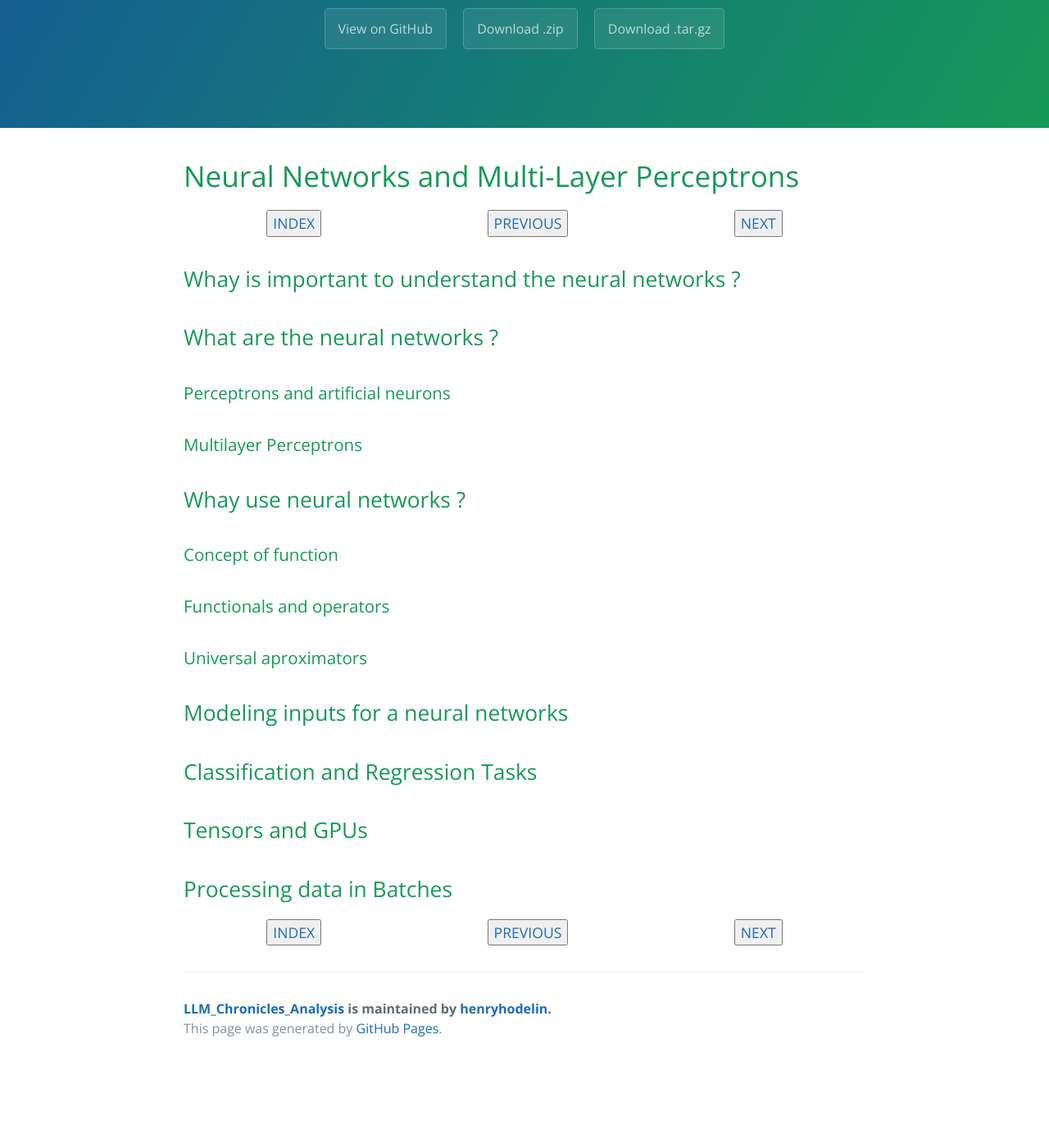
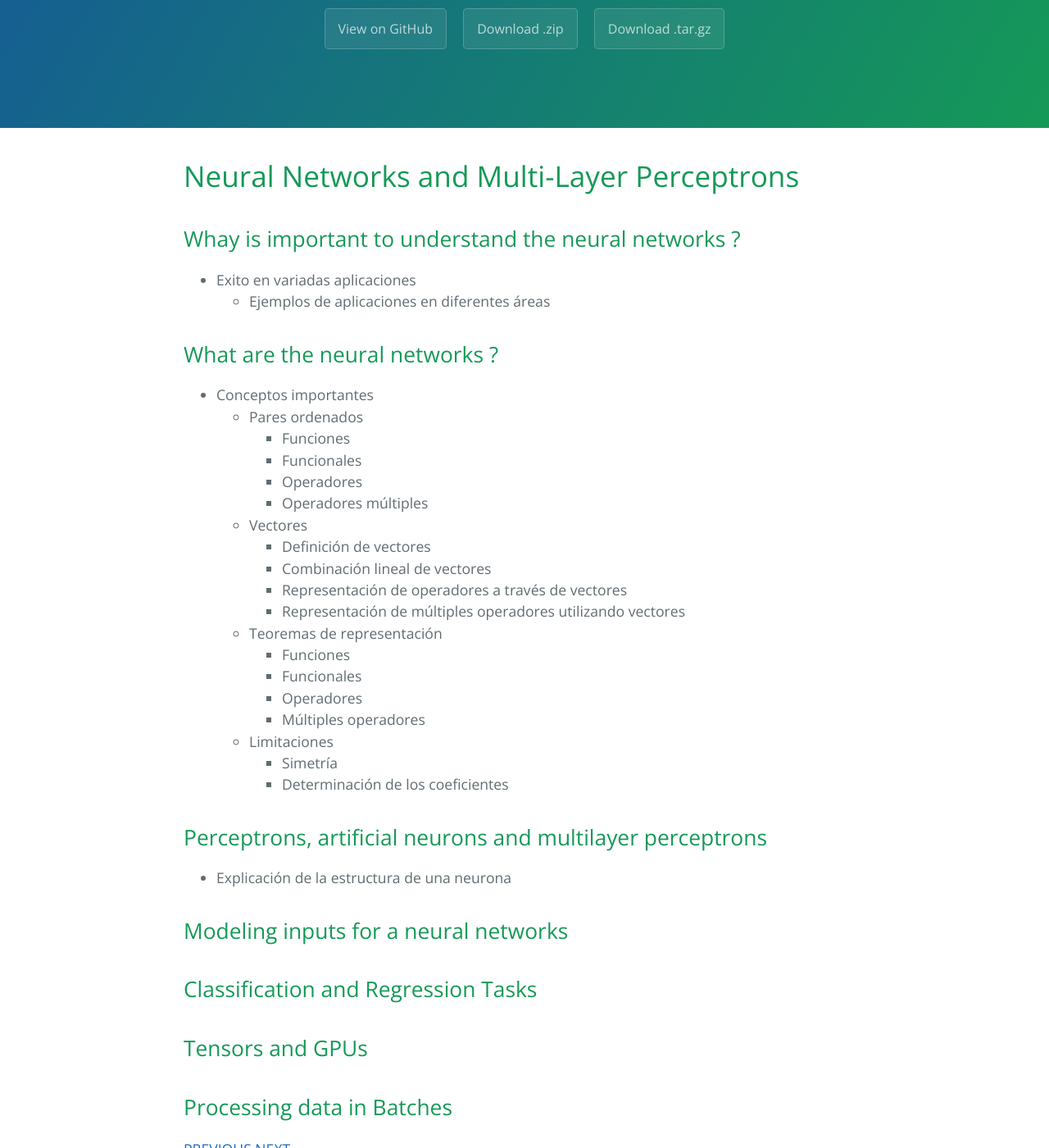
Before and after one commit to henryhodelin/LLM_Chronicles_Analysis, a Jekyll site: the page built from Neural Networks_and_Multi-Layer_Perceptrons.md, in a window 1280 px wide and 1400 px high, scrolled down 305 px. Shown: the whole window at 82% size. Built offline with Jekyll 4.4.1, drawn with Linux system fonts in a browser that asks for light colours; our own code applies the rules of GitHub Pages for plain Markdown files; before the commit the page ends 1603 px from its top, so only the background shows below that.

Commit message:
planificacion_detallada_de_temas_del_primer_video

```diff
--- a/Neural Networks_and_Multi-Layer_Perceptrons.md
+++ b/Neural Networks_and_Multi-Layer_Perceptrons.md
@@ -1,35 +1,37 @@
 # Neural Networks and Multi-Layer Perceptrons
-
-<div style="display: flex; justify-content: space-around;">
-    <a href="http://www.ejemplo1.com/">
-        <button type="button">INDEX </button>
-    </a>
-    <a href="https://henryhodelin.github.io/Short_Resume_EN/">
-        <button type="button">PREVIOUS</button>
-    </a>
-    <a href="http://www.ejemplo3.com/">
-        <button type="button">NEXT</button>
-    </a>
-</div>
-
 
 
 ## Whay is important to understand the neural networks ?
 
+- Exito en variadas aplicaciones
+  - Ejemplos de aplicaciones en diferentes áreas
+
 ## What are the neural networks ?
 
-### Perceptrons and artificial neurons
-
-### Multilayer Perceptrons
-
-## Whay use neural networks ?
-
-### Concept of function
-
-### Functionals and operators
+- Conceptos importantes
+  - Pares ordenados
+    - Funciones
+    - Funcionales
+    - Operadores
+    - Operadores múltiples
+  - Vectores
+    - Definición de vectores
+    - Combinación lineal de vectores
+    - Representación de operadores a través de vectores
+    - Representación de múltiples operadores utilizando vectores
+  - Teoremas de representación
+    - Funciones
+    - Funcionales
+    - Operadores
+    - Múltiples operadores
+  - Limitaciones
+    - Simetría
+    - Determinación de los coeficientes
 
 
-### Universal aproximators
+## Perceptrons, artificial neurons and multilayer perceptrons
+
+- Explicación de la estructura de una neurona
 
 
 ## Modeling inputs for a neural networks
@@ -39,23 +41,8 @@
 
 ## Tensors and GPUs
 
-
 ## Processing data in Batches
 
 
 
-
-
-
-
-<div style="display: flex; justify-content: space-around;">
-    <a href="https://henryhodelin.github.io/LLM_Chronicles_Analysis/">
-        <button type="button">INDEX </button>
-    </a>
-    <a href="http://www.ejemplo2.com/">
-        <button type="button">PREVIOUS</button>
-    </a>
-    <a href="http://www.ejemplo3.com/">
-        <button type="button">NEXT</button>
-    </a>
-</div>
+[PREVIOUS](./main.html)  [NEXT](./Neural Networks_and_Multi-Layer_Perceptrons.html)
```
Also changed, not shown: index.md (+2 -2 lines).
